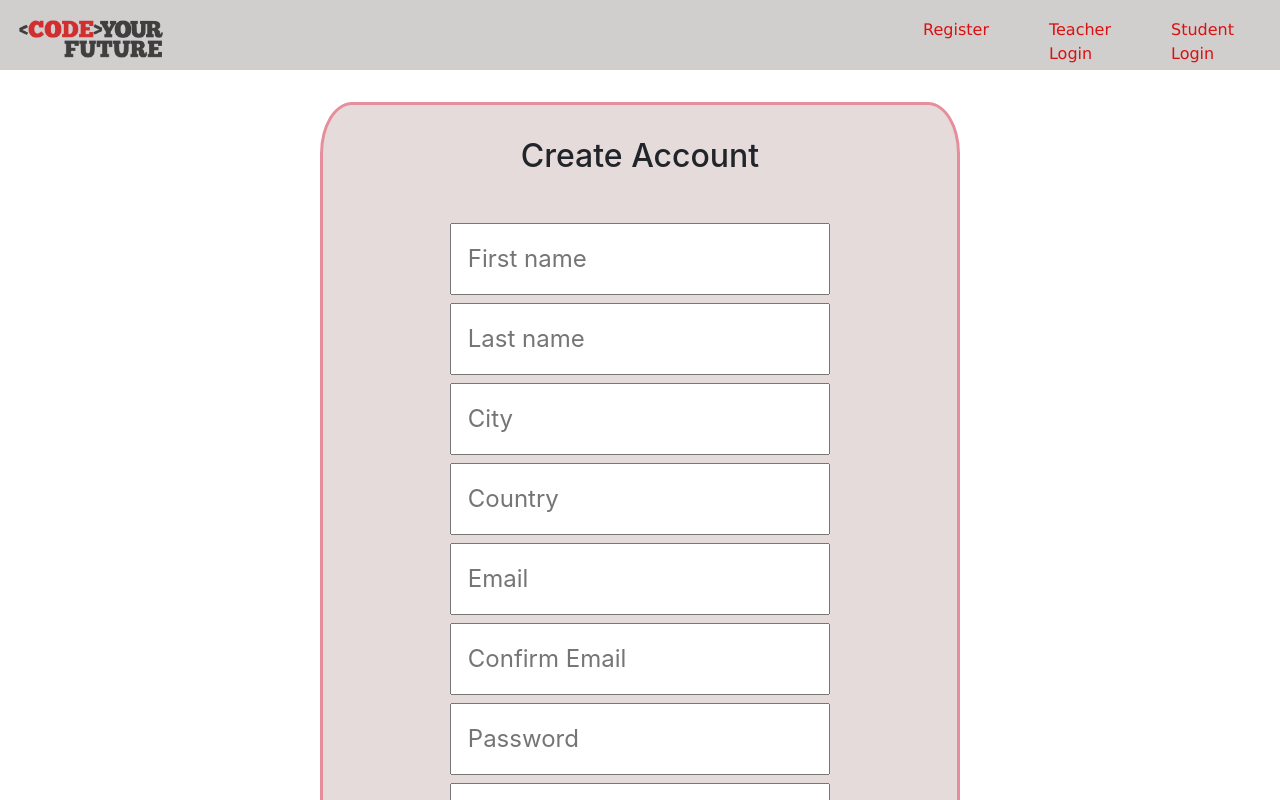
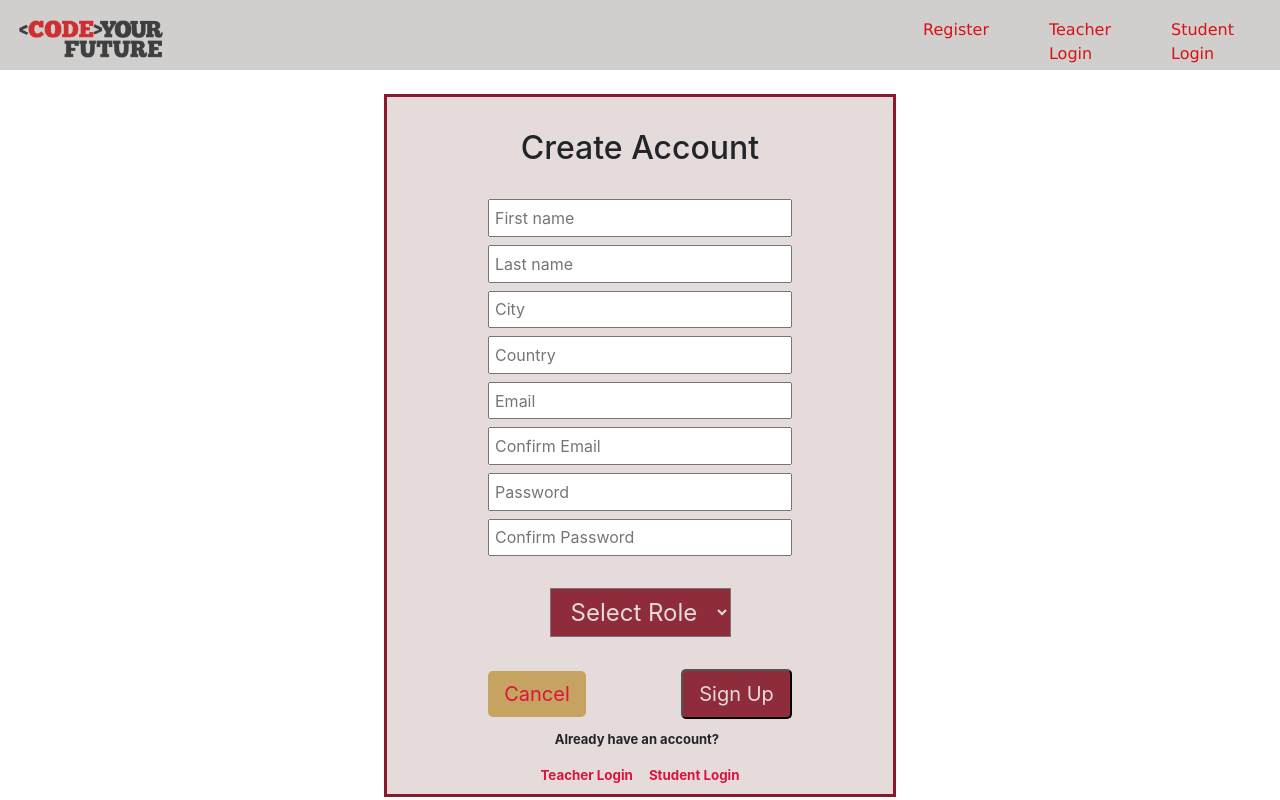
Before and after one commit to Fatimohkuforiji1/modest-buffalo-quizz, a React (Create React App) app in the folder client/: page /register-teacher in a window 1280 px wide. Shown: the top 800 px of the page. Built offline with nearby package versions, Linux system fonts and the light colour scheme.

Commit message:
Did some styling

```diff
--- a/client/src/App.css
+++ b/client/src/App.css
@@ -110,14 +110,16 @@ height: auto;
   flex-direction: column;
   justify-content: center;
   align-items: center;
-  width: 50%;
+  width: 40%;
+  height: 50%;
   margin: auto;
-  margin-top: 2rem;
+  margin-top: 1.5rem;
+  margin-bottom: 1.5rem;
+  /* margin-top: 2rem; */
   border-style: solid;
-  border-color: rgb(231, 142, 157);
-  box-shadow: rgb(240, 144, 114);
+ border-color: rgb(138, 25, 44);
   background-color: rgb(230, 219, 219);
-  border-radius: 5%;
+
 }
 
 .signUp-wrapper {
@@ -128,7 +130,6 @@ height: auto;
   width: 100%;
   margin-top: 2rem;
 
-
 }
 
 .signUp-form {
@@ -136,14 +137,14 @@ height: auto;
   grid-template-columns: repeat(1, 1fr);
   place-items: center;
   width: 100%;
-  margin-top: 2rem;
+  margin-top: 1rem;
 
 }
 
 .s-input-n {
   width: 60%;
-  padding: 1rem;
-  font-size: 1.5rem;
+  padding: 0.3rem;
+  font-size: 1rem;
 }
 
 .sign-up-dropdown {
@@ -160,7 +161,7 @@ height: auto;
 .signUp-btn {
   padding: 0.5rem 1rem;
   font-size: 1.25rem;
-  background-color: royalblue;
+  background-color:rgb(143, 44, 60);
   color: rgb(230, 219, 219);
   border-radius: 5px;
 }
@@ -181,17 +182,25 @@ height: auto;
   border-radius: 5px;
 }
 
-.login-btn-wrapper {
+/* .login-btn-wrapper {
   margin: 2rem 0;
   border-style: none !important;
+} */
+.login-info {
+font-size: small;
+font-weight: bold;
+text-align: center;
+margin-top: 0.7rem;
 }
-.login-info {
-font-size: larger;
-font-weight: bold;
+
+.link-wrapper{
+display: flex;
+ justify-content: space-between;
 }
 
 .login-link {
-font-size:small;
+font-size:smaller;
 font-weight: bold;
-padding: 0.5rem 1rem;
-}
+padding: 0rem 0.5rem 0.5rem 0.5rem;
+ color: crimson ;
+ }
--- a/client/src/Component/TeacherQuiz/TeacherQuiz.css
+++ b/client/src/Component/TeacherQuiz/TeacherQuiz.css
@@ -3,9 +3,10 @@
     justify-content: space-evenly;
     flex-direction: column;
     text-align: center;
-    background-color: rgb(236, 171, 171);
+    background-color: rgb(230, 219, 219);
 
 }
+
 
 .teacher-input{
  border-radius: 10px;
--- a/client/src/Component/TeacherQuiz/TeacherQuiz.js
+++ b/client/src/Component/TeacherQuiz/TeacherQuiz.js
@@ -55,6 +55,7 @@ console.log(formattedForm);
       <h3>SET THE QUIZ</h3>
       <h4>Please Select Module</h4>
       <form onSubmit={submitHandler}>
+
         <label>
           <h4>Select Module</h4>
           <select
--- a/client/src/Component/TeacherRegistrationForm.js
+++ b/client/src/Component/TeacherRegistrationForm.js
@@ -92,9 +92,7 @@ const TeacherRegistration = () => {
                 value={values.firstName}
                 placeholder="First name"
               />
-                {errors.firstName && (
-                  <p className="error">{errors.firstName}</p>
-                )}
+              {errors.firstName && <p className="error">{errors.firstName}</p>}
               {/* </div> */}
               {/* <div> */}
               <label className="s-name" htmlFor="name"></label>
@@ -185,9 +183,7 @@ const TeacherRegistration = () => {
                 value={values.password2}
                 placeholder="Confirm Password"
               />
-                {errors.password2 && (
-                  <p className="error">{errors.password2}</p>
-                )}
+              {errors.password2 && <p className="error">{errors.password2}</p>}
               {/* </div> */}
               <div className="sign-up-dropdown">
                 {/* <div> */}
@@ -214,7 +210,7 @@ const TeacherRegistration = () => {
                   {errors.region && <p className="error">{errors.region}</p>}
                 </div> */}
               </div>
-              <div className= "btn-container">
+              <div className="btn-container">
                 <Link className="link-home" to="/">
                   Cancel
                 </Link>
@@ -229,17 +225,17 @@ const TeacherRegistration = () => {
               </div>
             </form>
           </div>
-              <div className="login-btn-wrapper">
-          <p className="login-info">
-            Already have an account? &nbsp;
+          {/* <div className="login-btn-wrapper"> */}
+          <p className="login-info">Already have an account? &nbsp;</p>
+          <div className="link-wrapper">
             <Link className="login-link" to="/login">
               Teacher Login
             </Link>
             <Link className="login-link" to="/student-login">
               Student Login
             </Link>
-          </p>
           </div>
+          {/* </div> */}
         </div>
       )}
     </div>
--- a/client/src/Pages/Home/Home.css
+++ b/client/src/Pages/Home/Home.css
@@ -1,6 +1,6 @@
 .content {
-    height: 100vh;
-    width: 100%;
+    height: 90vh;
+    width: 70%;
     display: flex;
     justify-content: center;
     flex-direction: column-reverse;
--- a/client/src/Pages/Quiz/Quiz.css
+++ b/client/src/Pages/Quiz/Quiz.css
@@ -1,4 +1,4 @@
-quiz {
+.quiz {
 display: flex;
 flex-direction: column;
 align-items: center;
```
Lines whose indentation alone changed are shown as unchanged.
